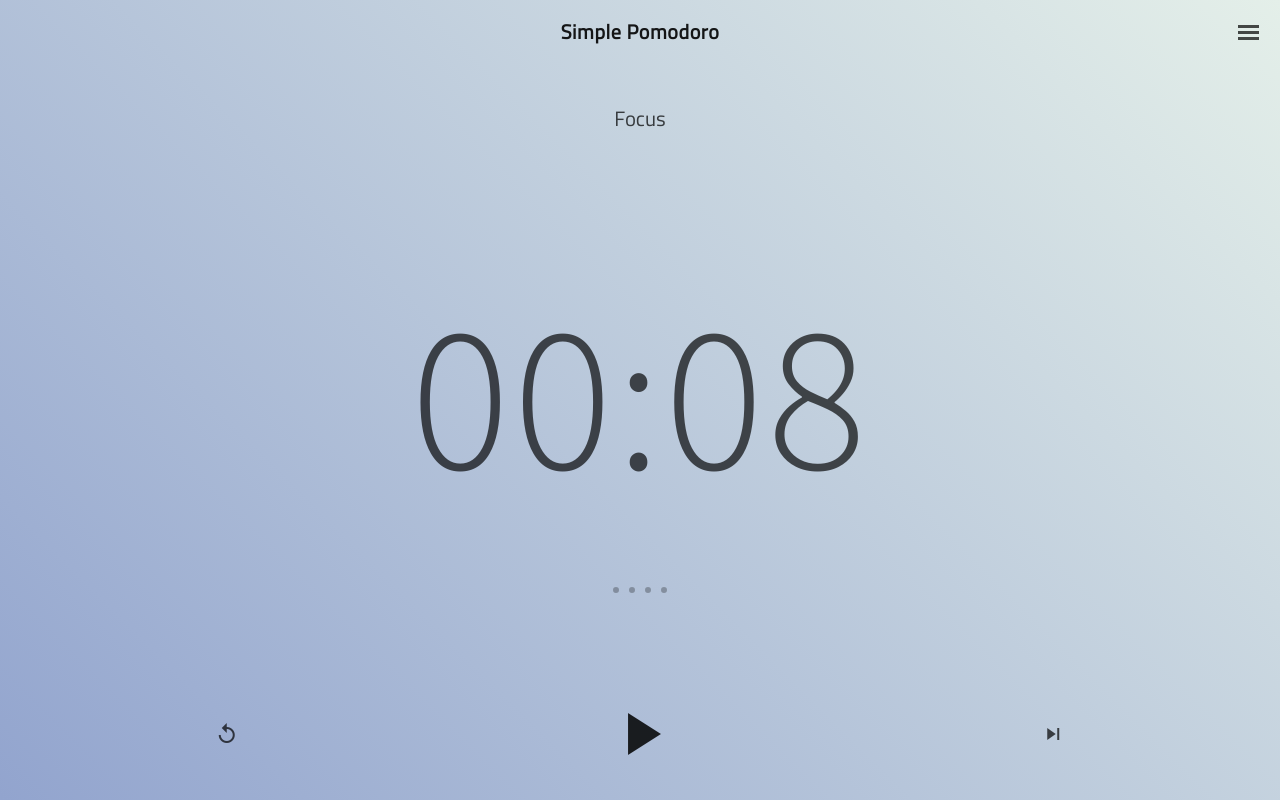
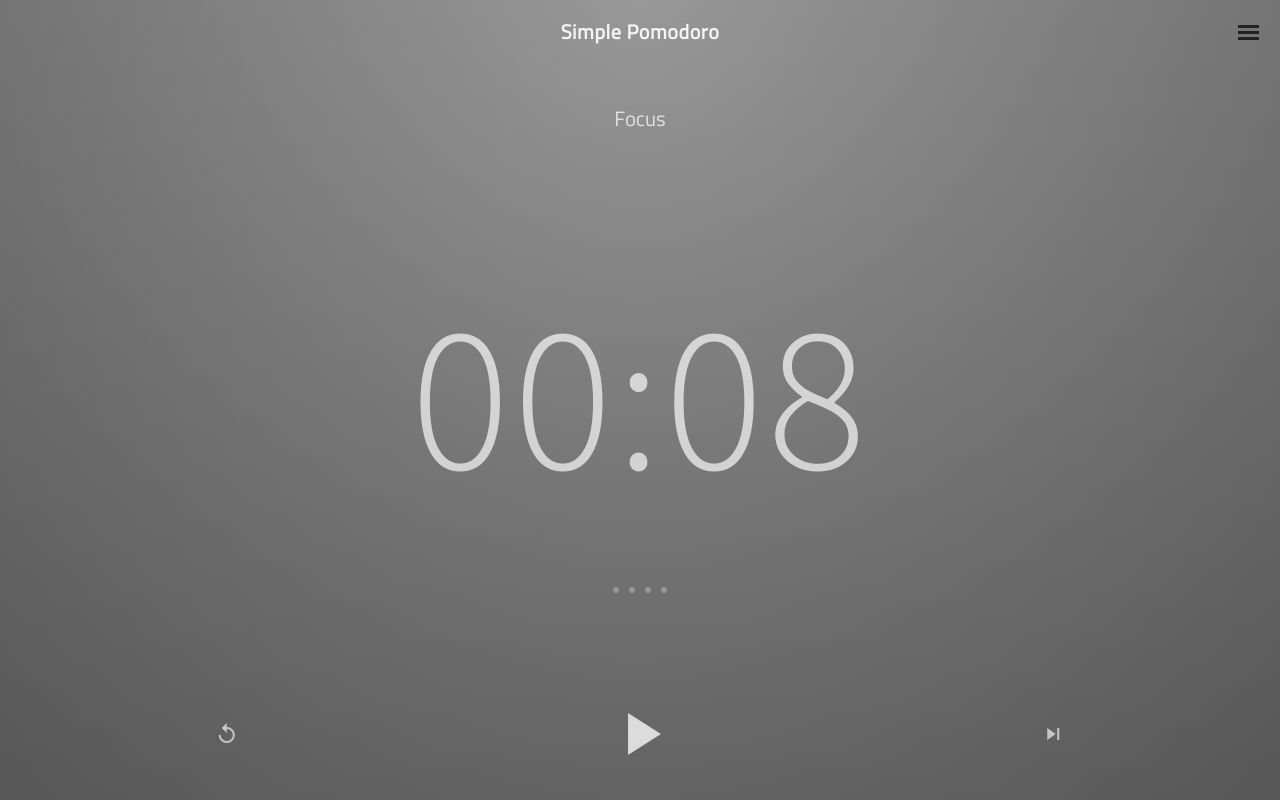
Before and after one commit to Thilerion/vue-pomodoro, a Vue app: page / in a window 1280 px wide. Built offline with nearby package versions, Linux system fonts and the light colour scheme.

Commit message:
icons and buttons now inherit color

```diff
--- a/src/App.vue
+++ b/src/App.vue
@@ -1,5 +1,5 @@
 <template>
-	<div id="app" class="theme-clear-mirror">
+	<div id="app" class="theme-dark">
 		<nav>
 			<pomo-nav></pomo-nav>
 		</nav>
@@ -91,6 +91,10 @@ export default {
 	grid-template-rows: 4rem auto;
 }
 
+i, button {
+	color: inherit;
+}
+
 html {
 	height: 100%;
 	width: 100%;
```
